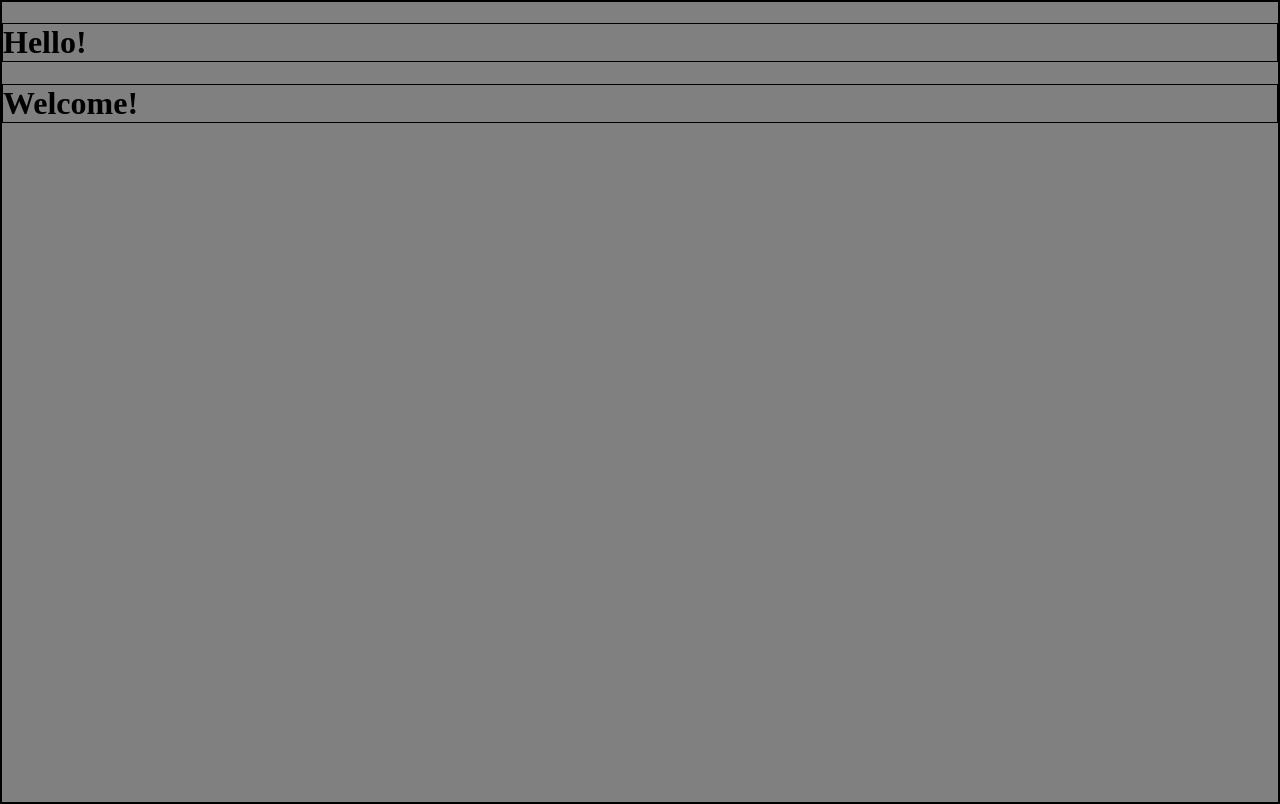
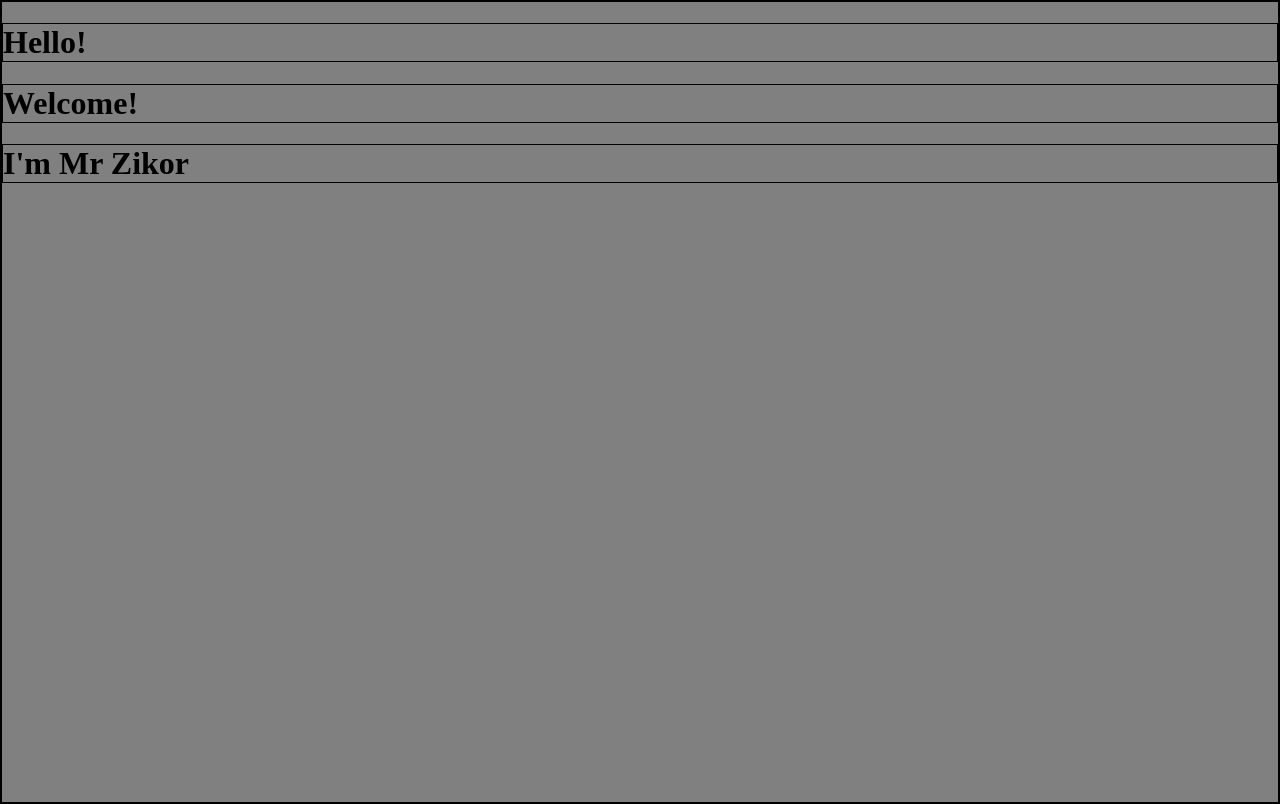
Before and after one commit to hub-zhangze/Re01, a plain HTML site: page index.html in a window 1280 px wide. Drawn offline with Linux system fonts and the light colour scheme.

Commit message:
update index page

```diff
--- a/index.html
+++ b/index.html
@@ -22,6 +22,7 @@
 <body>
     <h1>Hello!</h1>
     <h1>Welcome! </h1>
+    <h1>I'm Mr Zikor</h1>
 </body>
 
 </html>
```
